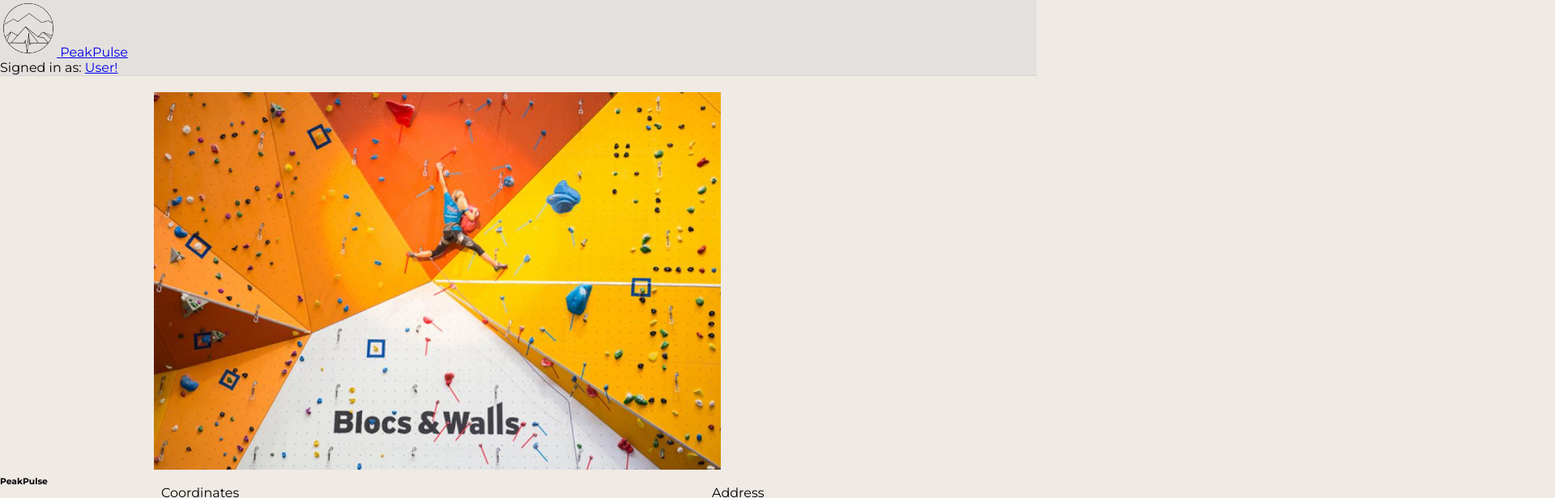
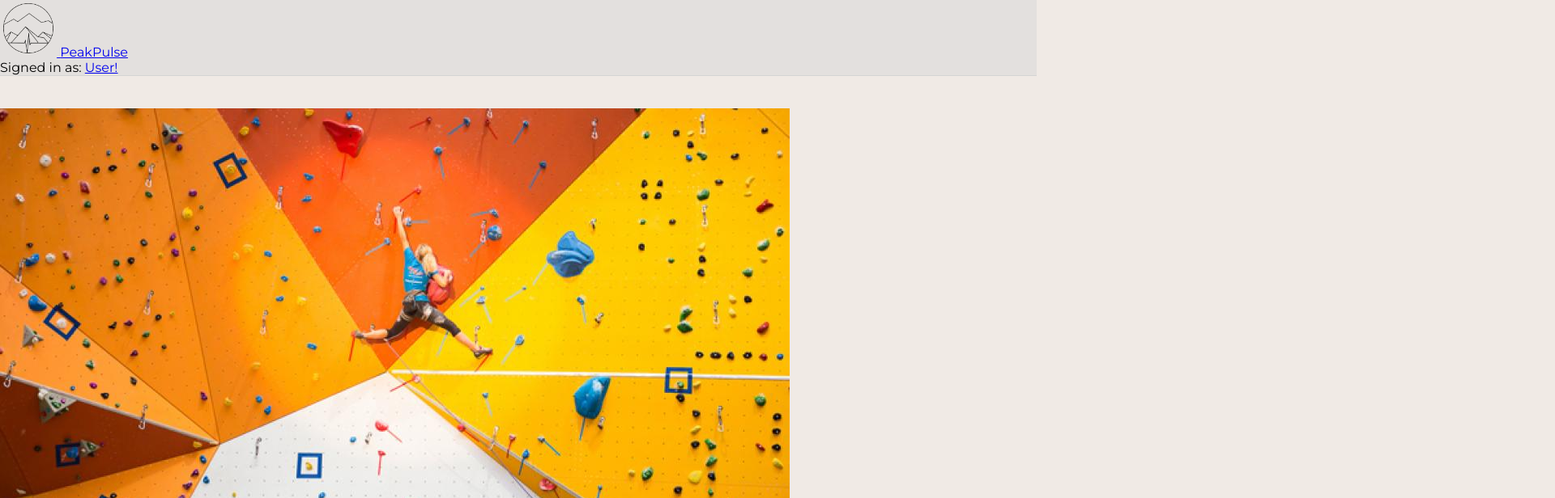
Before and after one commit to Chris-cvR/TID-React-Climbing-Platform, a React (Create React App) app: page / in a window 1280 px wide. Shown: the top 616 px of the page at 81% size, 1920 px wide, since content can reach past the window. Built offline with nearby package versions, Linux system fonts and the light colour scheme.

Commit message:
Fixed Merge Conflict

```diff
--- a/src/App.js
+++ b/src/App.js
@@ -5,7 +5,7 @@
 function App() {
   return (
     <div className="App">
-      <LocationPage />
+      <FeedPage />
     </div>
   );
 }
```
